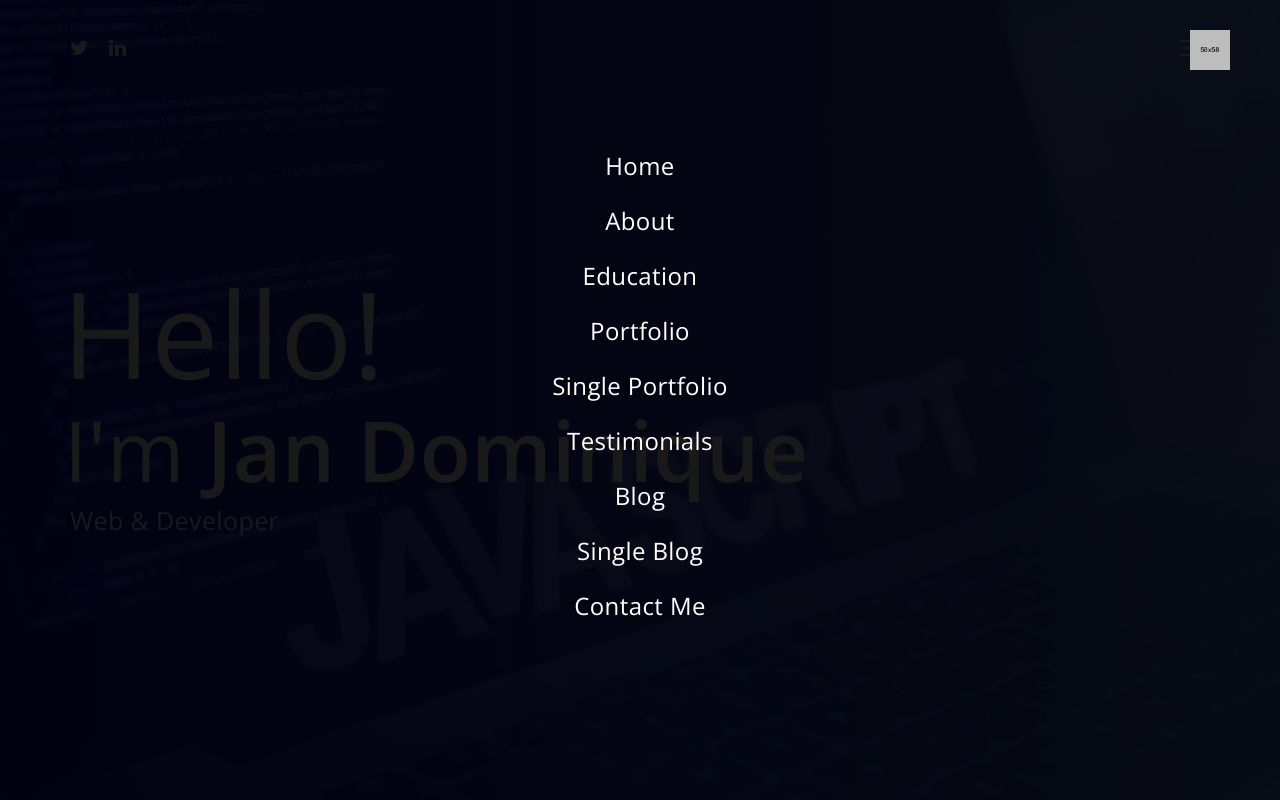
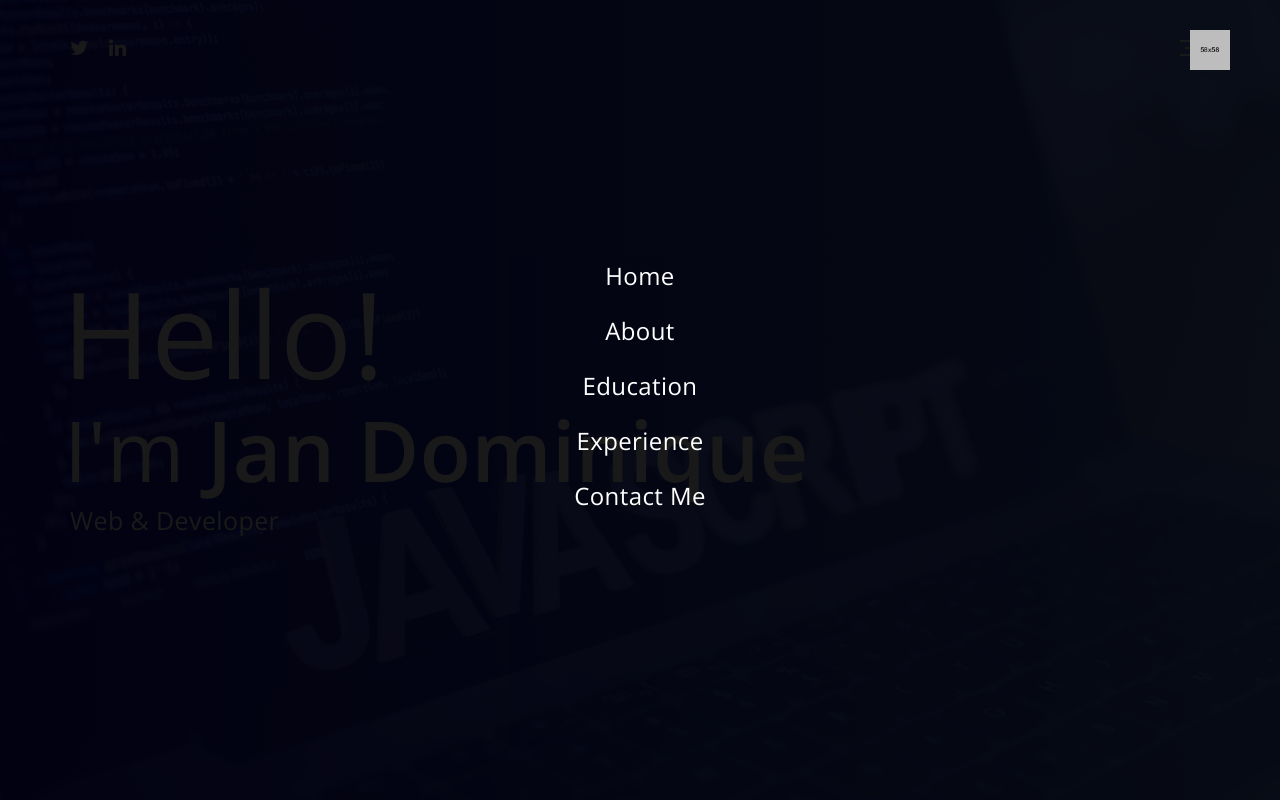
Before and after one commit to DomLogmao/VResume, a plain HTML site: page index.html in a window 1280 px wide. Both pictures are taken after a click on the element 1195 px from the left and 44 px from the top of the page. Shown: the top 800 px of the page. Drawn offline with nearby package versions, Linux system fonts and the light colour scheme.

Commit message:
main#Remove unnecessary links

```diff
--- a/index.html
+++ b/index.html
@@ -73,11 +73,13 @@
           <li><a href="#header-bottom">Home</a></li>
           <li><a href="#about-area">About</a></li>
           <li><a href="#education-area">Education</a></li>
-          <li><a href="portfolio.html">Portfolio</a></li>
-          <li><a href="single-portfolio.html">Single Portfolio</a></li>
-          <li><a href="#testimonial-area">Testimonials</a></li>
-          <li><a href="blog.html">Blog</a></li>
-          <li><a href="single-blog.html">Single Blog</a></li>
+          <li><a href="#experience-area">Experience</a></li>
+
+          <!-- <li><a href="portfolio.html">Portfolio</a></li> -->
+          <!-- <li><a href="single-portfolio.html">Single Portfolio</a></li> -->
+          <!-- <li><a href="#testimonial-area">Testimonials</a></li/ -->
+          <!-- <li><a href="blog.html">Blog</a></li> -->
+          <!-- <li><a href="single-blog.html">Single Blog</a></li> -->
           <li><a href="#contact-area">Contact Me</a></li>
         </ul>
       </nav>
```
